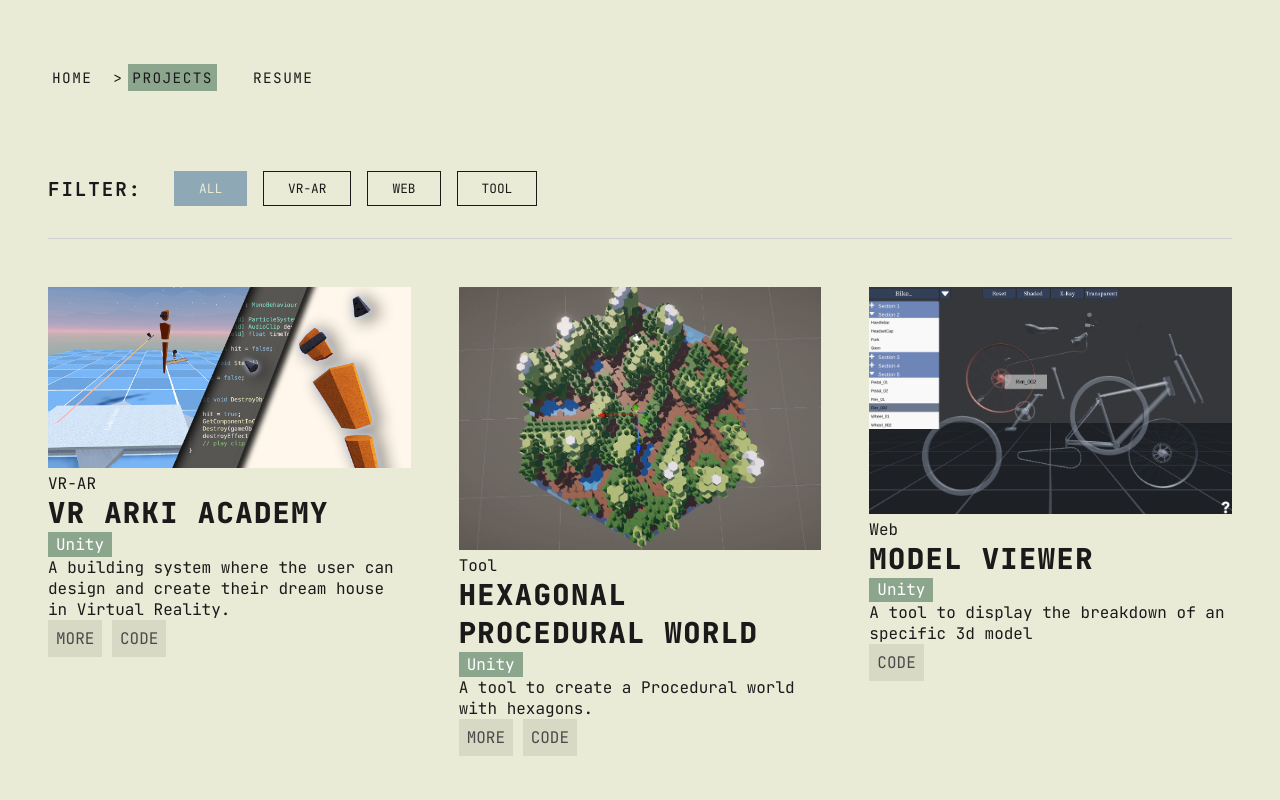
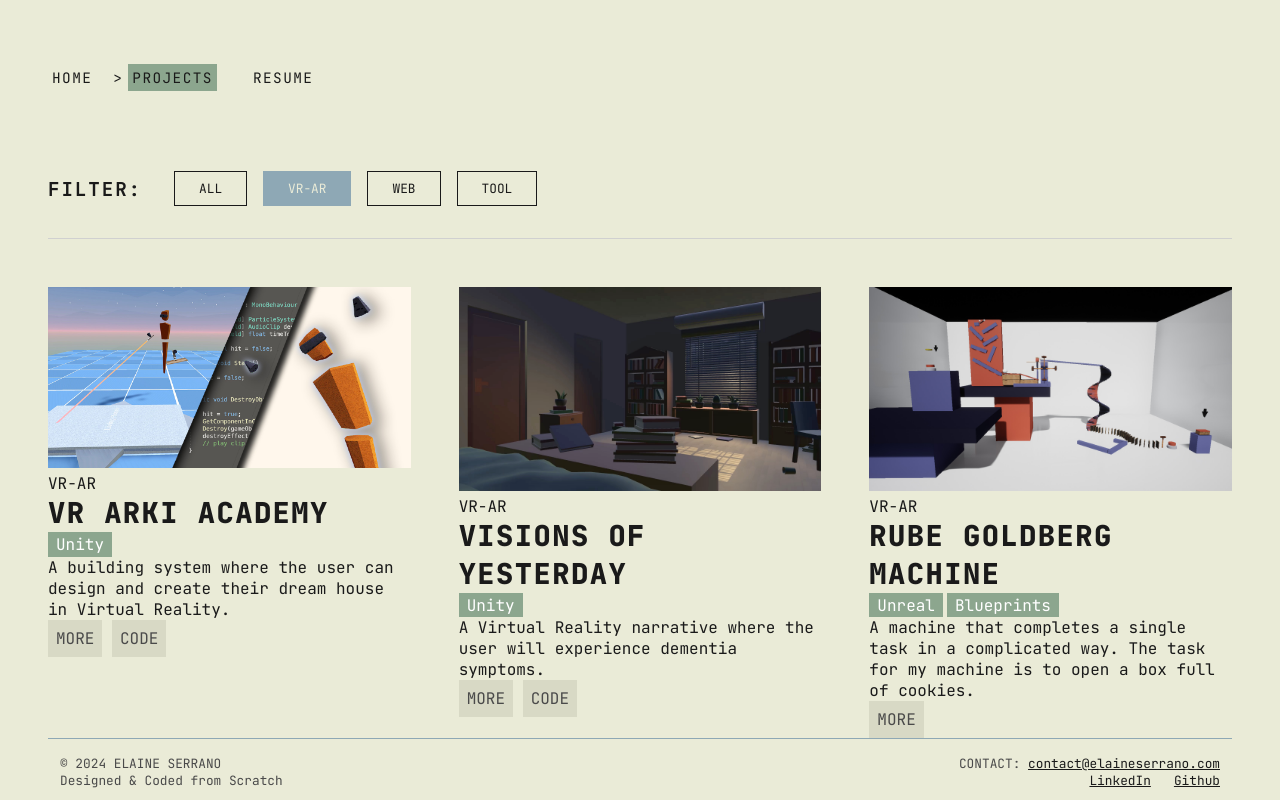
Before and after one commit to elaine2700/Portfolio, an Eleventy site: page src/projects.njk in a window 1280 px wide. Both pictures are taken after a click on the button "VR-AR". Shown: the top 800 px of the page. Built offline with nearby package versions, Linux system fonts and the light colour scheme; Eleventy itself is replaced by a stand-in of ours; files that its build step writes are made by us from their sources; grey boxes are pictures that could not be loaded.

Commit message:
fix: update filter bar to hide / display projects with selected tag

```diff
--- a/src/assets/css/projects.css
+++ b/src/assets/css/projects.css
@@ -85,3 +85,7 @@
         flex-wrap: wrap;
     }
 }
+
+.hidden {
+    display: none !important;
+}
--- a/src/assets/js/projects.js
+++ b/src/assets/js/projects.js
@@ -1,32 +1,40 @@
-document.addEventListener("DOMContentLoaded", function(){
-    const projects = document.querySelectorAll(".d-project");
+document.addEventListener("DOMContentLoaded", function () {
+    const projects = document.querySelectorAll(".project-card");
+    const filterBar = document.getElementById("filterBar");
 
-    // add event to buttons
-    const filterBar = document.getElementById("filterBar");
-    const buttons = filterBar.querySelectorAll(".button");
-    for (const button of buttons) {
-        const filterLabel = button.innerHTML;
-        button.addEventListener("click", function(){
-            filterProjects(filterLabel, projects);
-        })
-    }
-})
+    if (!filterBar) return;
 
-function ResetFilter(projects){
-    for (const project of projects) {
-        project.classList.remove("hidden");
-    }
-}
+    const buttons = filterBar.querySelectorAll(".filter-btn");
 
-function filterProjects(filterKey, projects){
-    ResetFilter(projects);
-    if(filterKey === "All"){
-        return;
-    }
-    for (const project of projects) {
-        const projectCategory = project.querySelector(".d-projectType");
-        if(filterKey !== projectCategory.innerHTML){
+    buttons.forEach(button => {
+        button.addEventListener("click", function () {
+            // Remove active class from all buttons
+            buttons.forEach(btn => btn.classList.remove("active"));
+            // Add active class to clicked button
+            this.classList.add("active");
+
+            const filterValue = this.textContent.trim();
+            filterProjects(filterValue, projects);
+        });
+    });
+});
+
+function filterProjects(filterKey, projects) {
+    projects.forEach(project => {
+        if (filterKey === "ALL") {
+            project.classList.remove("hidden");
+            return;
+        }
+
+        const projectTypeBadge = project.querySelector(".project-type-badge");
+        const projectType = projectTypeBadge ? projectTypeBadge.textContent.trim() : "";
+
+        // Case-insensitive comparison or exact match depending on requirements.
+        // The buttons are uppercase, assuming text in badge might vary or be same.
+        if (projectType.toUpperCase() === filterKey.toUpperCase()) {
+            project.classList.remove("hidden");
+        } else {
             project.classList.add("hidden");
         }
-    }
+    });
 }
```
